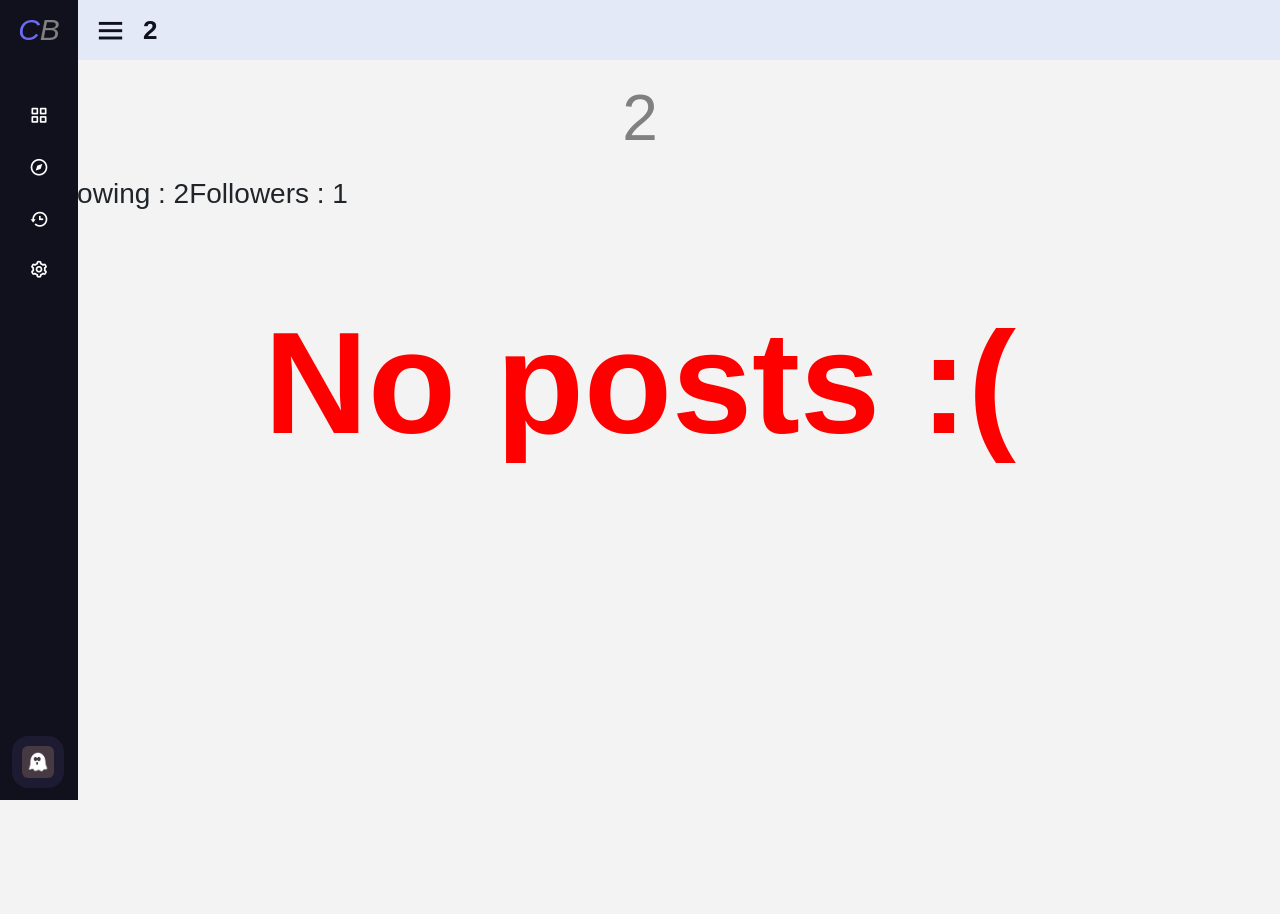
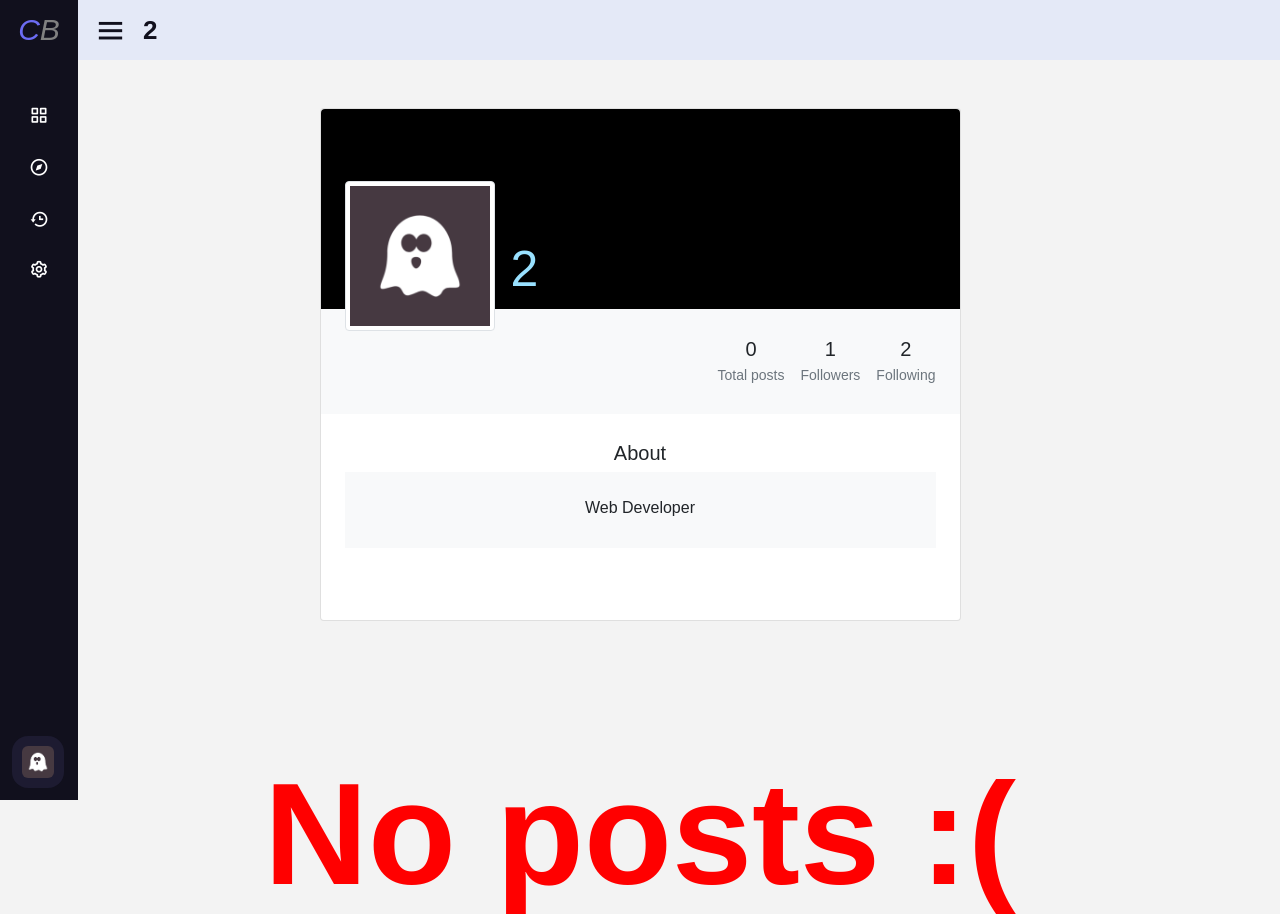
Before and after one commit to PhuyalGaurav/crasber, a Django app: page /user/2 in a window 1280 px wide. Shown: the top 914 px of the page. Before the commit the page ends 800 px from the top, so only its background shows below. Run offline with Django 3.2, Linux system fonts and the light colour scheme; a user stored in the database is signed in; data comes from the database, SQL or seed files in the repository; both versions use the stored data as it was after the commit.

Commit message:
improved userpage

```diff
--- a/network/static/network/styles.css
+++ b/network/static/network/styles.css
@@ -17,7 +17,7 @@ body{
     margin-left: 20%;
     padding: 20px;
     border: black 2px hidden;
-    box-shadow: 2px 3px 2px 2px gray;
+    box-shadow: 3px 3px 3px 3px gray;
     max-width: 70%;
 
     border-radius: 10px;
--- a/network/templates/network/layout.html
+++ b/network/templates/network/layout.html
@@ -116,10 +116,18 @@
                 {% if user.is_authenticated %}
             <div class="profile-details">
               <div class="profile-content" onclick="usrprofile()">
+                {% if user.is_authenticated %}
                 <img src="{{ user.pfp.url }}" alt="profileImg">
+                {% else %}
+                <img src="" alt="Not Signed in">
+                {% endif %}
               </div>
               <div class="name-job" onclick="usrprofile()">
+                {% if user.is_authenticated %}
                 <div class="profile_name">{{user.username}}</div>
+                {% else %}
+                <div class="profile_name">Sign in</div>
+                {% endif %}
                 <div class="job">{{ exclusive }}</div>
               </div>
               <a href="{% url "logout" %}"><i class='bx bx-log-out' ></i></a>
@@ -139,9 +147,10 @@
           </section>
 
           <script>
+            {% if user.is_authenticated %}
             function usrprofile(){
-              location.replace(`{% url "userpage" user.id %}`)
-            }
+              location.replace(`{% url "userpage" user.username %}`)
+            }{% endif %}
           let arrow = document.querySelectorAll(".arrow");
           for (var i = 0; i < arrow.length; i++) {
             arrow[i].addEventListener("click", (e)=>{
--- a/network/templates/network/post.html
+++ b/network/templates/network/post.html
@@ -1,7 +1,7 @@
 {% if posts %}
     {% for post in page %}
         <div class="post">
-            <a href="{% url "userpage" post.user.id %}"><span><img class="profile-pic" src="{{ post.user.pfp.url }}" alt="pfp" ></span>
+            <a href="{% url "userpage" post.user.username %}"><span><img class="profile-pic" src="{{ post.user.pfp.url }}" alt="pfp" ></span>
             <span class="username">{{ post.user.username }}</span></a>
             <h3 id="post-content-{{post.id}}" style="margin-left: 75px">{{ post.content }}</h3>
             {% if post.user.id == user.id %}
--- a/network/templates/network/userpage.html
+++ b/network/templates/network/userpage.html
@@ -2,37 +2,82 @@
 {% load static %}
 {% block title %}: {{ pagename }}{% endblock %}
 {% block body %}
+<section class="h-100 gradient-custom-2">
+    <div class="container py-5 h-100">
+      <div class="row d-flex justify-content-center align-items-center h-100">
+        <div class="col col-lg-9 col-xl-7">
+          <div class="card">
+            <div class="rounded-top text-white d-flex flex-row" style="background-color: #000; height:200px;">
+              <div class="ms-4 mt-5 d-flex flex-column" style="width: 150px;">
+                <img src="{{ profile_user.pfp.url }}"
+                  alt="Generic placeholder image" class="img-fluid img-thumbnail mt-4 mb-2"
+                  style="width: 150px; z-index: 1">
+                {% comment %} <button type="button" class="btn btn-outline-dark" data-mdb-ripple-color="dark"
+                  style="z-index: 1;">
+                  Edit profile
+                </button> {% endcomment %}
+              </div>
+              <div class="ms-3" style="margin-top: 130px;">
+                  {% if profile_user.username == 'urmom' %}
+                  <h5 style="font-size: 50px; color: rgba(153, 125, 252, 1);">{{ profile_user.username }}</h5>
+                  {% elif profile_user.username == 'gaurav' %}
+                  <h5 style="font-size: 50px; color: gold;">{{ profile_user.username }}</h5>
+                  {% else %}
+                  <h5 style="font-size: 50px; color: rgba(153, 225, 255, 1);">{{ profile_user.username }}</h5>
+                  {% endif %}
+                {% comment %} <p>New York</p> {% endcomment %}
+              </div>
+            </div>
+            <div class="p-4 text-black" style="background-color: #f8f9fa;">
+              <div class="d-flex justify-content-end text-center py-1">
+                <div>
+                  <p class="mb-1 h5">{{ total_posts }}</p>
+                  <p class="small text-muted mb-0">Total posts</p>
+                </div>
+                <div class="px-3">
+                  <p class="mb-1 h5">{{ followers }}</p>
+                  <p class="small text-muted mb-0">Followers</p>
+                </div>
+                <div>
+                  <p class="mb-1 h5">{{ following }}</p>
+                  <p class="small text-muted mb-0">Following</p>
+                </div>
+                <br>
+                <div>
+                    {% if user.is_authenticated %}
+                    {% if show_follow %}
+                        {% if is_following %}
+                        <form action="{% url "userpage" profile_user.username %}" method="post">{% csrf_token %}
+                            <input type="hidden" name="frequest" value="unfollow">
+                            <button type="submit" class="btn btn-danger" style="border-radius: 20px;">Unfollow</button>
+                        </form>
+                        {% else %}
+                        <form action="{% url "userpage" profile_user.username %}" method="post" >{% csrf_token %}
+                            <input type="hidden" name="frequest" value="follow">
+                            <button type="submit" class="btn btn-primary" style="border-radius: 20px;">Follow</button>
+                        </form>
+                        {% endif %}
+                    {% endif %}
+                {% endif %}
+                </div>
+              </div>
+            </div>
+            <div class="card-body p-4 text-black">
+              <div class="mb-5" style="text-align: center;">
+                <p class="lead fw-normal mb-1">About</p>
+                <div class="p-4" style="background-color: #f8f9fa;">
+                  <p class="font-italic mb-1">Web Developer</p>
+                </div>
+              </div>
+            </div>
+          </div>
+        </div>
+      </div>
+    </div>
+  </section>
 
     <script>
     </script>
-    <center><h1 style="color: gray; font-size: 400%; padding: 10px">{{ username }}</h1></center>
-    <ul class = "following-bar">
-        <li>
-            <h3>Following : {{ following }}</h3>
-        </li>
-        <li>
-            <h3>Followers : {{ followers }}</h3>
-        </li>
-        <li>
-            <div class="follwo-bar">
-            {% if user.is_authenticated %}
-                {% if show_follow %}
-                    {% if is_following %}
-                    <form action="{% url "userpage" user_id %}" method="post">{% csrf_token %}
-                        <input type="hidden" name="frequest" value="unfollow">
-                        <button type="submit" class="btn btn-danger" id="followBtn">unfollow</button>
-                    </form>
-                    {% else %}
-                    <form action="{% url "userpage" user_id %}" method="post" >{% csrf_token %}
-                        <input type="hidden" name="frequest" value="follow">
-                        <button type="submit" class="btn btn-primary" id="unfollowBtn">Follow</button>
-                    </form>
-                    {% endif %}
-                {% endif %}
-            {% endif %}</div>
-        </li>
-    </ul>
-    <div style="clear: both;"></div>
     {% include "network/post.html" %}
 
 {% endblock body %}
--- a/network/urls.py
+++ b/network/urls.py
@@ -10,7 +10,7 @@ urlpatterns = [
     path("register", views.register, name="register"),
     path("newposter", views.newposter, name="newposter"),
     path("newpost", views.newpost, name="newpost"),
-    path("user/<int:user_id>", views.userpage, name="userpage"),
+    path("user/<str:username>", views.userpage, name="userpage"),
     path("edit/<int:post_id>", views.edit, name="edit"),
     path("following", views.followingfeed, name="followingfeed"),
     path("like/<int:post_id>", views.like, name="like")
--- a/network/views.py
+++ b/network/views.py
@@ -98,6 +98,7 @@ def register(request):
     else:
         return render(request, "network/register.html", {"pagename" : "Register"})
 
+@login_required(login_url=LOGIN_URL )
 def newposter(request):
     if request.method == "POST":
         text = request.POST.get("content")
@@ -112,34 +113,38 @@ def newposter(request):
 def newpost(request):
     return render(request, "network/newpost.html",{"pagename" : "New Post"})
 
-@login_required(login_url=LOGIN_URL )
-def userpage(request, user_id ):
-    requested_user = User.objects.get(id=user_id)
-    logged_user = User.objects.get(id= request.user.id)
+def userpage(request, username ):
+    requested_user = User.objects.get(username=username)
+    requested_user_id = requested_user.id
+    if request.user.is_authenticated:
+        logged_user = User.objects.get(id= request.user.id)
+        logged_following_list = logged_user.following.split(",")
+        if str(requested_user_id) in  logged_following_list:
+            is_following = True
+        else:
+            is_following = False
+    else:
+        is_following = False
+
     if request.method  == "GET":
-        posts = Post.objects.filter(user=user_id).order_by('-creation_date')
-        if request.user.id == user_id:
+        posts = Post.objects.filter(user=requested_user_id).order_by('-creation_date')
+        if request.user.id == requested_user_id:
             show_follow = False
         else:
             show_follow = True
-        logged_following_list = logged_user.following.split(",")
-        if str(user_id) in  logged_following_list:
-            is_following = True
-        else:
-            is_following = False
         paginator = Paginator(posts, MAX_POSTS)
         page = request.GET.get('page')
         posts_paginator = paginator.get_page(page)
         return render(request, "network/userpage.html",{
-            "username" : requested_user.username,
+            "profile_user" : requested_user,
             "posts" : posts,
             "followers" : len(requested_user.follower.split(",")),
             "following" : len(requested_user.following.split(",")),
             "is_following" : is_following,
             "show_follow" : show_follow,
-            "user_id" : user_id,
             "page" : posts_paginator,
-            "pagename" : requested_user.username
+            "pagename" : requested_user.username,
+            "total_posts": len(posts)
             })
 
     else:
@@ -150,7 +155,7 @@ def userpage(request, user_id ):
             requested_user.follower = ','.join(follower_list)
 
             following_list = logged_user.following.split(",")
-            following_list.append(str(user_id))
+            following_list.append(str(requested_user_id))
             logged_user.following = ','.join(following_list)
         else:
             follower_list = requested_user.follower.split(",")
@@ -159,16 +164,16 @@ def userpage(request, user_id ):
             requested_user.follower = ','.join(follower_list)
 
             following_list = logged_user.following.split(",")
-            if str(user_id) in following_list:
-                following_list.remove(str(user_id))
+            if str(requested_user_id) in following_list:
+                following_list.remove(str(requested_user_id))
             logged_user.following = ','.join(following_list)
 
 
         requested_user.save()
         logged_user.save()
-        return HttpResponseRedirect(reverse("userpage", kwargs={"user_id" : user_id}))
+        return HttpResponseRedirect(reverse("userpage", kwargs={"username" : requested_user_id}))
 
-@login_required
+@login_required(login_url=LOGIN_URL )
 def followingfeed(request):
     logged_user = User.objects.get(id= request.user.id)
     following_list = logged_user.following.split(",")
@@ -193,12 +198,12 @@ def followingfeed(request):
 
 
 @csrf_exempt
-@login_required
+@login_required(login_url=LOGIN_URL )
 def edit(request, post_id):
     post = Post.objects.get(id=post_id)
     if request.user.id == post.user.id:
         new_content = json.loads(request.body)['new_content']
-        if post.content != new_content:
+        if post.content != new_content and not post.content:
             post.edited = True
             post.content = new_content
             post.save()
@@ -208,7 +213,7 @@ def edit(request, post_id):
 
 
 @csrf_exempt
-@login_required
+@login_required(login_url=LOGIN_URL )
 def like(request, post_id):
     try:
         post = Post.objects.get(id=post_id)
```
Also changed, not shown: db.sqlite3.
